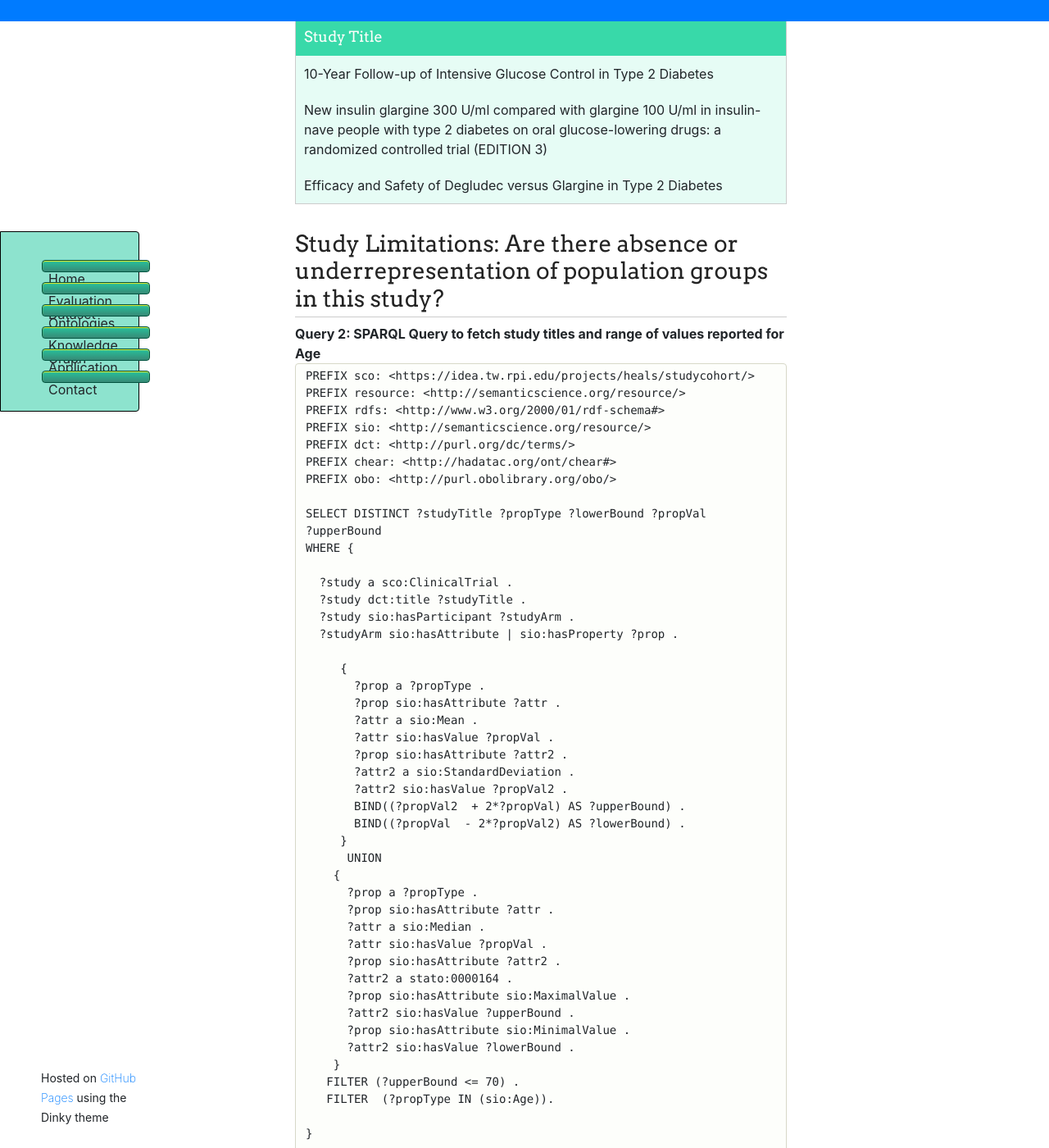
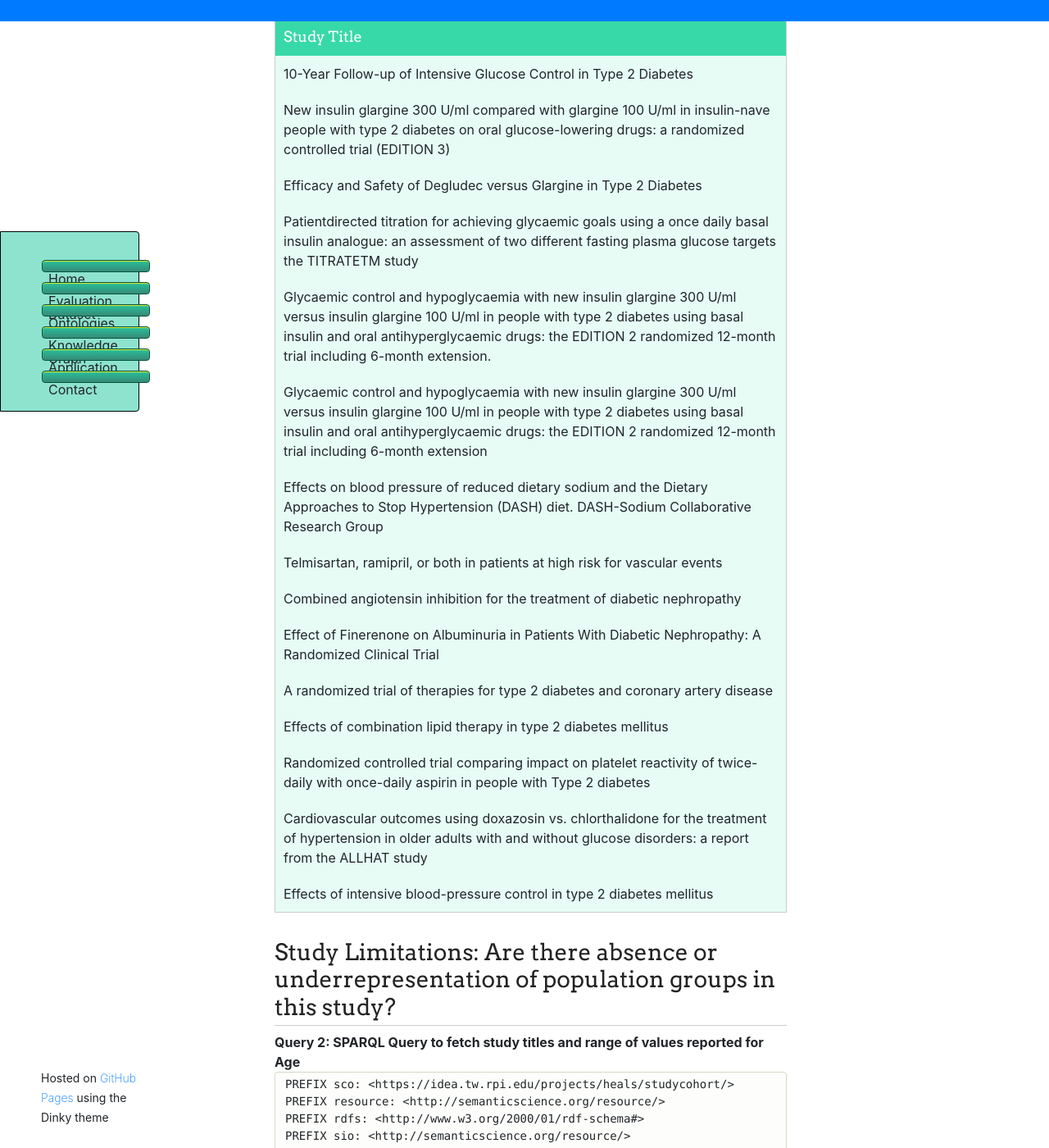
Before and after one commit to tetherless-world/study-cohort-ontology, a Jekyll site: the page built from application.md, in a window 1280 px wide and 1400 px high, scrolled down 1217 px. Shown: the whole window at 82% size. Built offline with Jekyll 4.4.1, drawn with Linux system fonts in a browser that asks for light colours; nearby versions of some CDN libraries; our own code applies the rules of GitHub Pages for plain Markdown files; library files that are not in the unit come from our copies.

Commit message:
Update application.md

```diff
--- a/application.md
+++ b/application.md
@@ -41,7 +41,7 @@
 
   <strong> Result 1: Study titles retrieved from the study match query to find all studies in which African American Males are represented </strong>
 
-  <ul>
+ <div style="overflow-x:auto;">
  <table style="width:100%">
     <tr>
     <th>Study Title</th>
@@ -55,7 +55,60 @@
   <tr>
     <td>Efficacy and Safety of Degludec versus Glargine in Type 2 Diabetes</td>
   </tr>
+
+  <tr>
+    <td>Patientdirected titration for achieving glycaemic goals using a once daily basal insulin analogue: an assessment of two different fasting plasma glucose targets the TITRATETM study</td>
+  </tr>
+
+<tr>
+<td>Glycaemic control and hypoglycaemia with new insulin glargine 300 U/ml versus insulin glargine 100 U/ml in people with type 2 diabetes using basal insulin and oral antihyperglycaemic drugs: the EDITION 2 randomized 12-month trial including 6-month extension.
+</td>
+</tr>
+
+<tr>
+<td>Glycaemic control and hypoglycaemia with new insulin glargine 300 U/ml versus insulin glargine 100 U/ml in people with type 2 diabetes using basal insulin and oral antihyperglycaemic drugs: the EDITION 2 randomized 12-month trial including 6-month extension</td>
+</tr>
+
+<tr>
+<td>Effects on blood pressure of reduced dietary sodium and the Dietary Approaches to Stop Hypertension (DASH) diet. DASH-Sodium Collaborative Research Group
+</td>
+</tr>
+
+<tr>
+<td>Telmisartan, ramipril, or both in patients at high risk for vascular events</td>
+</tr>
+
+<tr>
+<td>Combined angiotensin inhibition for the treatment of diabetic nephropathy</td>
+</tr>
+
+<tr>
+<td>Effect of Finerenone on Albuminuria in Patients With Diabetic Nephropathy: A Randomized Clinical Trial</td>
+</tr>
+
+<tr>
+<td>A randomized trial of therapies for type 2 diabetes and coronary artery disease</td>
+</tr>
+
+<tr>
+<td>Effects of combination lipid therapy in type 2 diabetes mellitus</td>
+</tr>
+
+<tr>
+<td>Randomized controlled trial comparing impact on platelet reactivity of twice-daily with once-daily aspirin in people with Type 2 diabetes</td>
+</tr>
+
+<tr>
+<td>Cardiovascular outcomes using doxazosin vs. chlorthalidone for the treatment of hypertension in older adults with and without glucose disorders: a report from the ALLHAT study</td>
+</tr>
+
+<tr>
+<td>Effects of intensive blood-pressure control in type 2 diabetes mellitus</td>
+</tr>
+
 </table>
+</div>
+
 
 
 
@@ -112,7 +165,7 @@ WHERE {
 
   <strong> Result 2: Study Titles and Age Ranges retrieved from the study limitation query to find studies where old adults above 70 are not represented </strong>
 
-  <ul>
+<div style="overflow-x:auto;">
  <table style="width:100%">
     <tr>
     <th>Study Title </th>
@@ -133,6 +186,8 @@ WHERE {
     <td> 59</td>
   </tr>
 </table>
+</div>
+
 
 
    <h3> Study Quality Evaluation: Are there adequate population sizes and is there a heterogeneity of treatment effect among arms? </h3>
@@ -175,7 +230,7 @@ WHERE {
    <strong> Result 3:   Cohort sizes and individual study arm sizes of clinical trials retrieved from a query to find the studies having a cohort population &ge; 1000 and individual study arm population sizes are at least &frac13<sup>rd</sup> the cohort size
 </strong>
 
-  <ul>
+ <div style="overflow-x:auto;">
  <table style="width:100%">
     <tr>
     <th>Study Title</th>
@@ -220,6 +275,8 @@ WHERE {
     <td> 3819 </td>
   </tr>
 </table>
+</div>
+
 
 
  </ul>
```
